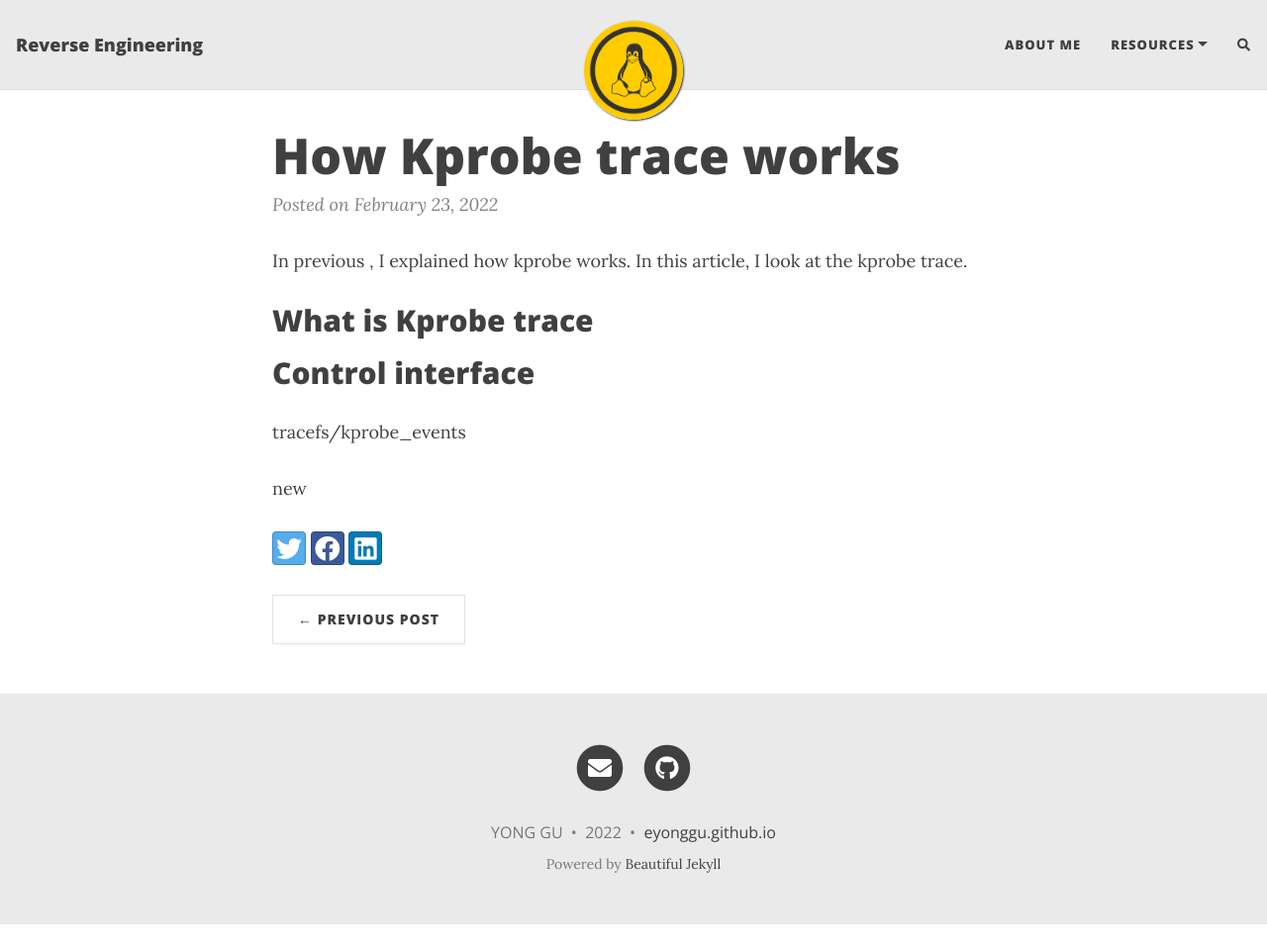
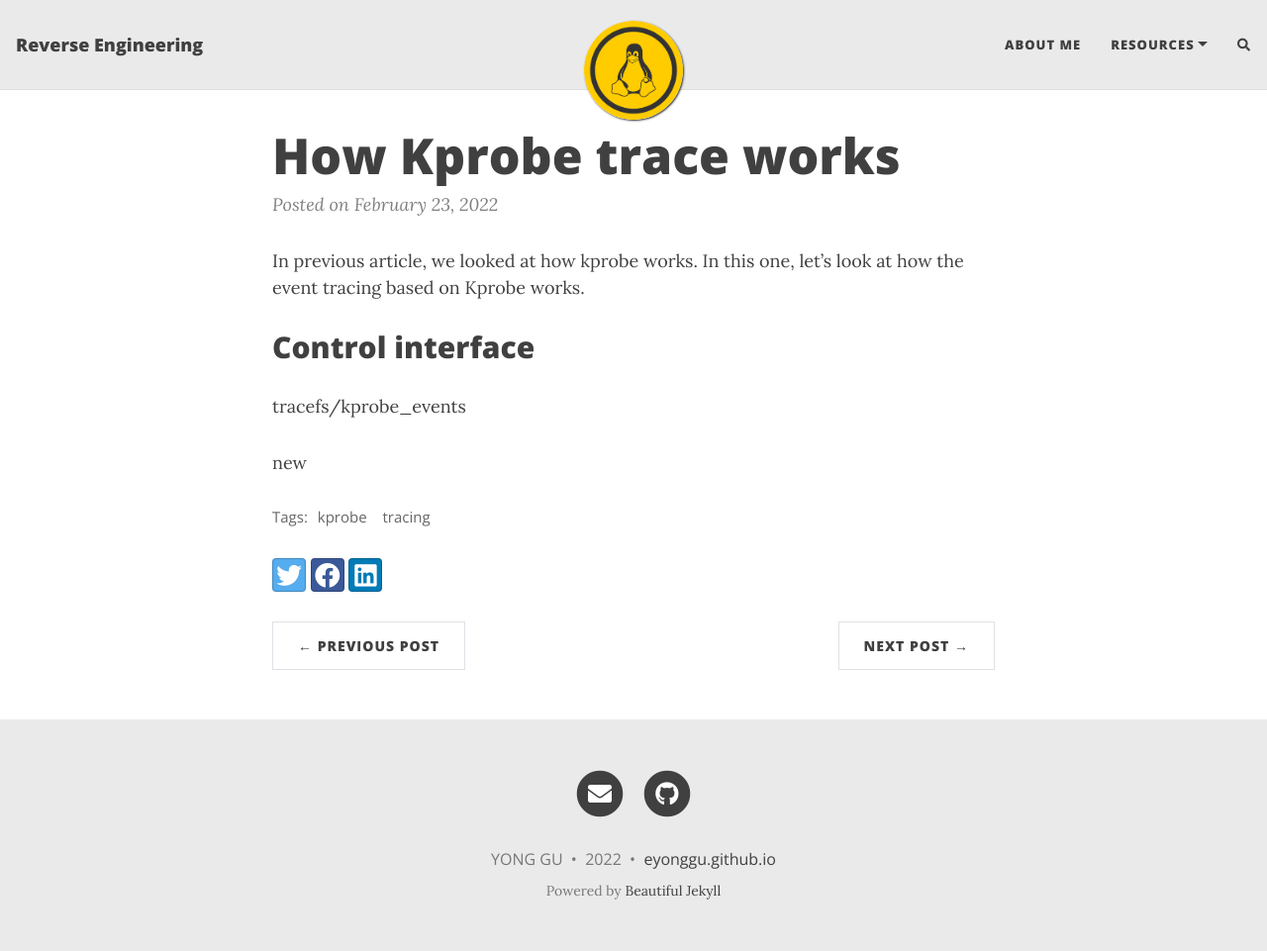
Before and after one commit to eyonggu/eyonggu.github.io, a Jekyll site: the page built from _posts/2022-02-23-how-kprobe-trace-works.markdown, in a window 1280 px wide and 961 px high. Shown: the whole window at 99% size. Built offline with Jekyll 4.4.1, drawn with Linux system fonts in a browser that asks for light colours; nearby versions of some CDN libraries; comment, search, counter and statistics services are not loaded.

```diff
--- a/_posts/2022-02-22-how-kprobe-works.markdown
+++ b/_posts/2022-02-22-how-kprobe-works.markdown
@@ -2,11 +2,11 @@
 layout: post
 title: "How Kprobe works"
 date: 2022-02-22
-categories: Kprobe
+categories: jekyll blogging
 tags: [kprobe]
 ---
 
-In this article, we will look at how kprobe is implemented in Linux kernel, in particular on  X86 architecture.
+In this article, we will look at how kprobe is implemented in Linux kernel, in particular on X86 architecture.
 
 ## Kprobe data structure
 
--- a/_posts/2022-02-23-how-kprobe-trace-works.markdown
+++ b/_posts/2022-02-23-how-kprobe-trace-works.markdown
@@ -3,11 +3,10 @@ layout: post
 title: "How Kprobe trace works"
 date: 2022-02-23
 categories: jekyll blogging
+tags: [kprobe, tracing]
 ---
 
-In previous , I explained how kprobe works. In this article, I look at the kprobe trace.
-
-## What is Kprobe trace
+In previous article, we looked at how kprobe works. In this one, let's look at how the event tracing based on Kprobe works.
 
 ## Control interface
 
--- a/_posts/2022-02-25-kernel-start.markdown
+++ b/_posts/2022-02-25-kernel-start.markdown
@@ -1,9 +1,11 @@
 ---
 layout: post
 title: "Kernel start"
-date: 2022-02-22
+date: 2022-02-25
 categories: jekyll blogging
 ---
+
+Linux kernel start is also a very interesting area for anyone whole wants to understand everything from bootom.
 
 ## main() function of kernel
 
```
Also changed, not shown: aboutme.md (+1 -1 lines).
